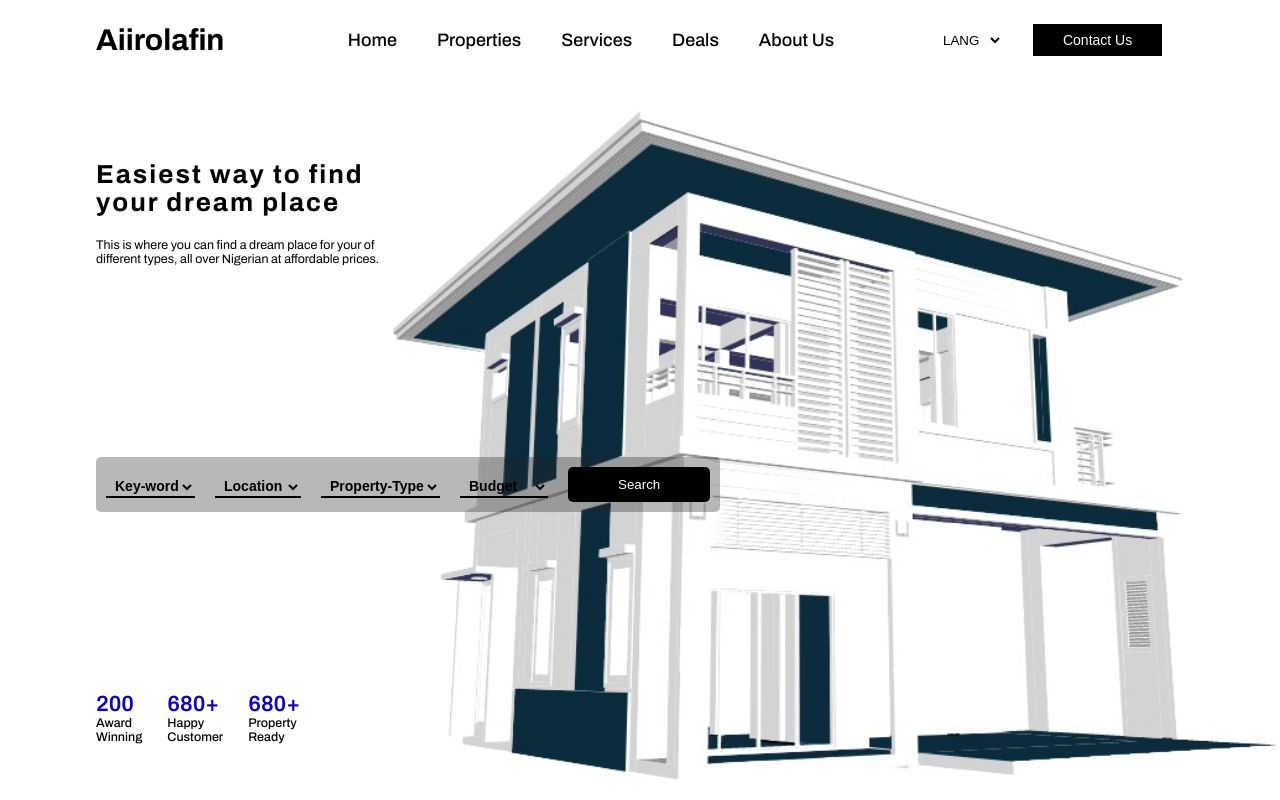
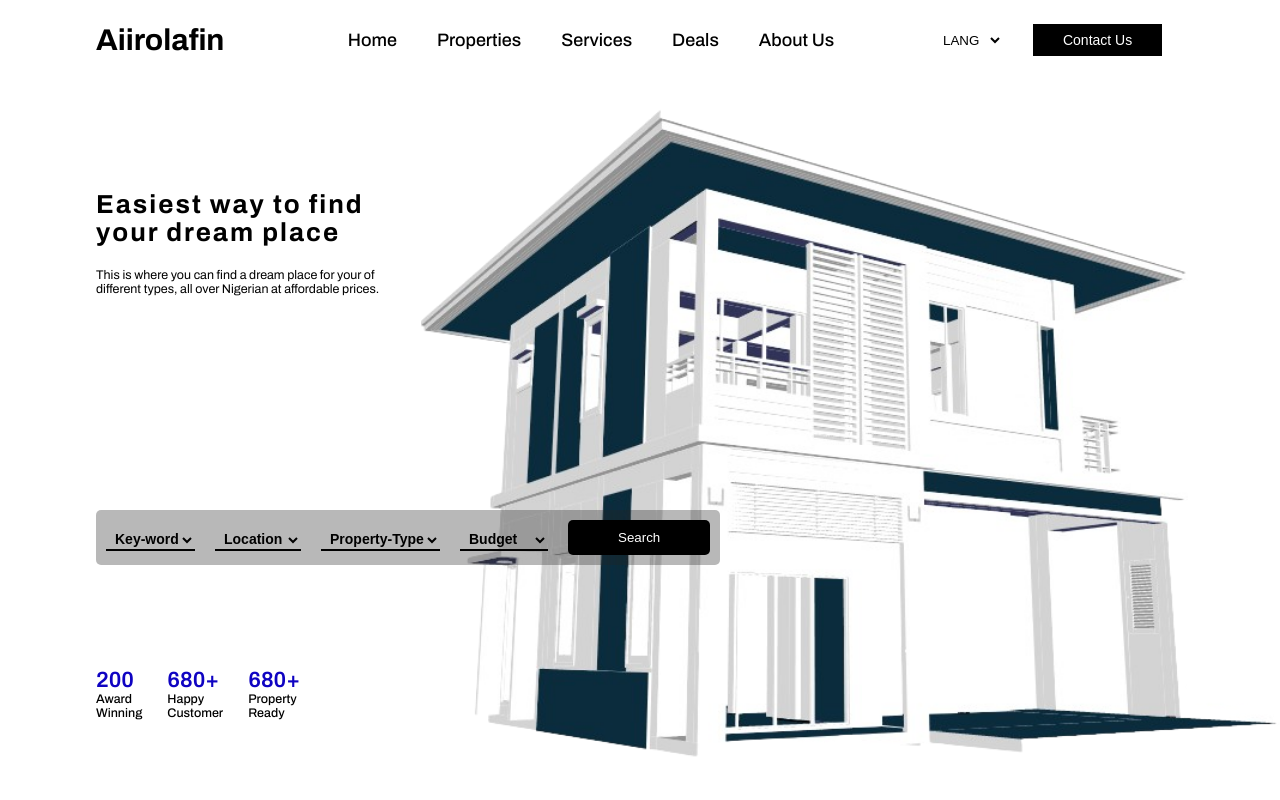
Before and after one commit to tech-jun-jones/RealEstate, a plain HTML site: page index.html in a window 1280 px wide. Shown: the top 800 px of the page. Drawn offline with Linux system fonts and the light colour scheme.

Commit message:
another change

```diff
--- a/sass/_hero.scss
+++ b/sass/_hero.scss
@@ -163,12 +163,12 @@
                   display: flex;
                   flex-direction: column;
                   justify-content: space-between;
-                  min-height: 83vh;
+                  min-height: 80vh;
                   z-index: 10;
 
 
                   .hero-text-header {
-
+                    margin-top:3rem;
                     h1 {
                       font-size: var(--fs-1000);
                       letter-spacing: 0.2rem;
@@ -225,7 +225,7 @@
 
                   .number-container {
 
-                  margin-top:8rem;
+                transform: translateY(3rem);
                   }
 
                 }
@@ -309,10 +309,7 @@
                   }
 
 
-                  .number-container {
 
-                  margin-top:10rem;
-                  }
 
                 }
 
```
Also changed, not shown: sass/main.css, 1 other file.
